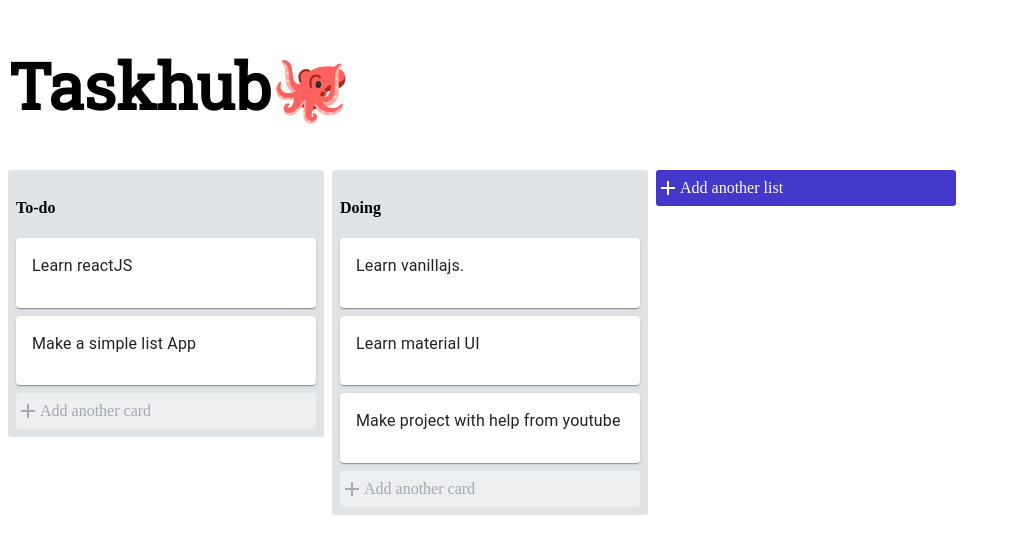
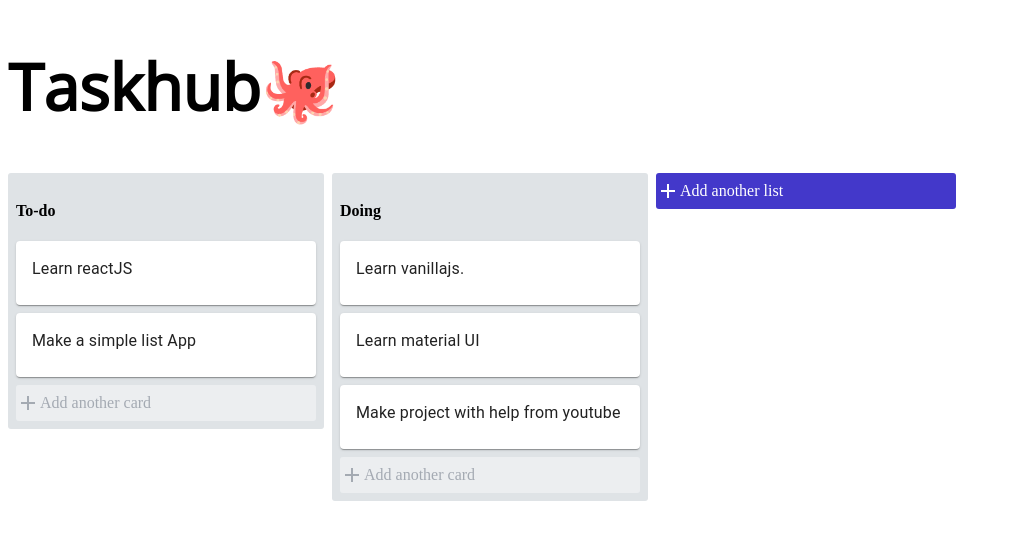
Before and after one commit to aakankshadhurandhar/rello, a React (Create React App) app: page / in a window 1280 px wide. Shown: the top 554 px of the page, without its empty margins (0-1011 px from the left). Built offline with nearby package versions, Linux system fonts and the light colour scheme.

Commit message:
Readme updated 1

```diff
--- a/src/components/App.js
+++ b/src/components/App.js
@@ -10,7 +10,6 @@ import { DragDropContext,Droppable } from "react-beautiful-dnd";
 import { sort } from "../actions";
 import styled from "styled-components";
 import './Components.css';
-import countcard from '../reducers/listReducer'
 
 const ListContainer = styled.div`
   display: flex;
--- a/src/components/Components.css
+++ b/src/components/Components.css
@@ -1,7 +1,7 @@
-@import url('https://fonts.googleapis.com/css2?family=Roboto+Slab&display=swap');
+@import url('https://fonts.googleapis.com/css2?family=Open+Sans&display=swap');
 
 :root {
-    --heading: 'Roboto Slab', serif;
+    --heading: 'Open Sans', sans-serif;
 
 
 
--- a/src/components/Trellocard.js
+++ b/src/components/Trellocard.js
@@ -10,7 +10,10 @@ import styled from "styled-components";
 import Form from './Form'
 
 const CardContainer = styled.div`
-  margin-bottom: 8px;
+margin: 0 0 8px 0;
+position: relative;
+max-width: 100%;
+word-wrap: break-word;
 `;
 
 
@@ -47,7 +50,7 @@ const Trellocard = ({ text,id,index}) => {
           >
             <Card>
               <CardContent>
-                <Typography gutterBottom>{text}</Typography>
+                <Typography >{text}</Typography>
               </CardContent>
             </Card>
           </CardContainer>
```
